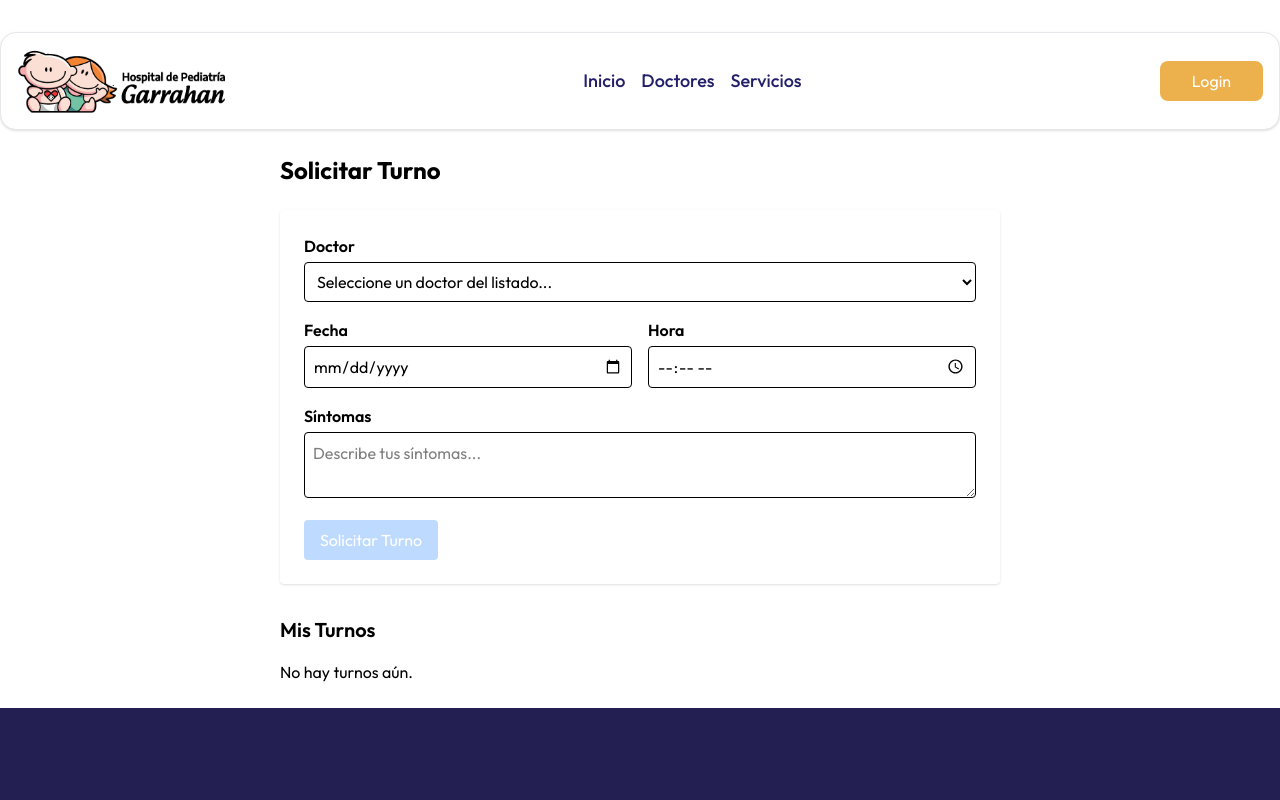
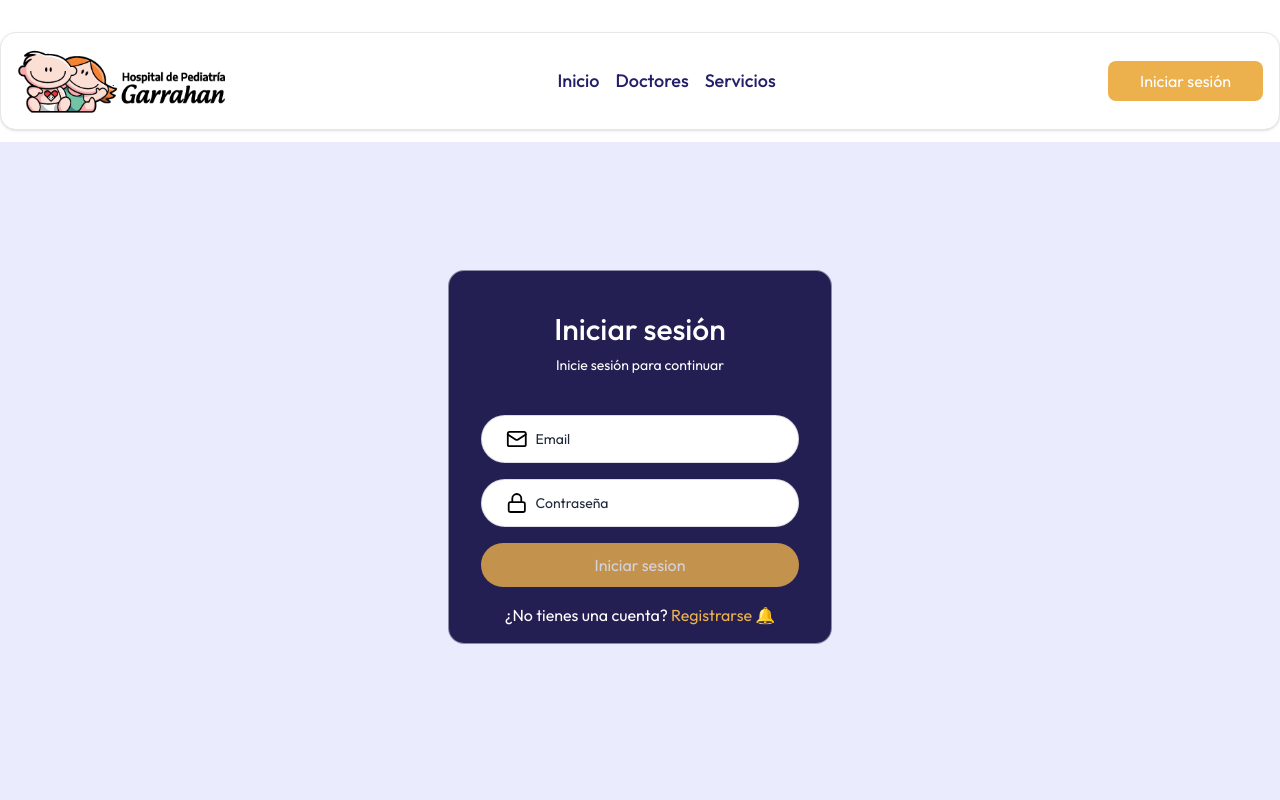
Before and after one commit to hugoalfredotorres/Proyecto-G2-react, a React (Vite) app: page /turnos in a window 1280 px wide. Shown: the top 800 px of the page. Built offline with nearby package versions, Linux system fonts and the light colour scheme.

Commit message:
corrigiendo unas ultimas cositas

```diff
--- a/src/App.jsx
+++ b/src/App.jsx
@@ -78,7 +78,7 @@ const App = () => {
         <Route path="/services" element={<Services />} />
         <Route path="/login" element={<Login />} />
         <Route path="/signup" element={<Signup />} />
-        <Route path="/turnos" element={<Turnos />} />
+        <Route path="/turnos" element={isPaciente ? <Turnos /> : <Login />} />
 
         {/* Doctor Routes */}
         <Route
--- a/src/components/Navbar.jsx
+++ b/src/components/Navbar.jsx
@@ -88,7 +88,7 @@ const Navbar = () => {
                     onClick={handleLogout}
                     className="px-4 py-2 hover:bg-gray-100 rounded cursor-pointer text-red-500"
                   >
-                    Logout
+                    Cerrar sesión
                   </li>
                 </ul>
               </div>
@@ -98,7 +98,7 @@ const Navbar = () => {
               onClick={() => navigate("/login")}
               className="bg-secondary text-white cursor-pointer py-2 px-8 hover:bg-primary duration-300 transition-all rounded-lg"
             >
-              Login
+              Iniciar sesión
             </button>
           )}
         </div>
@@ -146,24 +146,26 @@ const Navbar = () => {
                    z-50 inline-block"
                 >
                   <ul className="flex flex-col p-2 text-gray-700">
-                    <li
-                      onClick={() => navigate("/profile")}
-                      className="px-4 py-2 hover:bg-gray-100 rounded cursor-pointer"
-                    >
-                      Perfil
-                    </li>
-
-                    <li
-                      onClick={() => navigate("/my-appointments")}
-                      className="px-4 py-2 hover:bg-gray-100 rounded cursor-pointer"
-                    >
-                      Mis Turnos
-                    </li>
+                    {!isAdmin ? (
+                      <li
+                        onClick={() => navigate("/turnos")}
+                        className="px-4 py-2 hover:bg-gray-100 rounded cursor-pointer"
+                      >
+                        Mis Turnos
+                      </li>
+                    ) : (
+                      <li
+                        onClick={() => navigate("/admin-dashboard")}
+                        className="px-4 py-2 hover:bg-gray-100 rounded cursor-pointer"
+                      >
+                        Ver usuarios
+                      </li>
+                    )}
                     <li
                       onClick={handleLogout}
                       className="px-4 py-2 hover:bg-gray-100 rounded cursor-pointer text-red-500"
                     >
-                      Logout
+                      Cerrar sesión
                     </li>
                   </ul>
                 </div>
@@ -173,7 +175,7 @@ const Navbar = () => {
                 onClick={() => navigate("/login")}
                 className="bg-secondary text-white cursor-pointer py-2 px-8 hover:bg-primary duration-300 transition-all rounded-lg"
               >
-                Login
+                Iniciar sesión
               </button>
             )}
           </div>
--- a/src/pages/Login.jsx
+++ b/src/pages/Login.jsx
@@ -5,7 +5,7 @@ import { Link } from "react-router-dom";
 import toast from "react-hot-toast";
 
 const Login = () => {
-  const { navigate, setUser, loading, setIsDoctor, setIsPaciente, setIsAdmin } =
+  const { navigate, setUser, setIsDoctor, setIsPaciente, setIsAdmin } =
     useContext(AppContext);
 
   const [formData, setFormData] = useState({
@@ -61,7 +61,9 @@ const Login = () => {
         onSubmit={handleSubmit}
         className="max-w-96 w-full mx-auto  text-center border border-gray-300/60 rounded-2xl px-8 bg-primary"
       >
-        <h1 className="text-white text-3xl mt-10 font-medium">Login</h1>
+        <h1 className="text-white text-3xl mt-10 font-medium">
+          Iniciar sesión
+        </h1>
         <p className="text-white text-sm mt-2">Inicie sesión para continuar</p>
         <div className="flex items-center w-full mt-10 bg-white border border-gray-300/80 h-12 rounded-full overflow-hidden pl-6 gap-2">
           <MailIcon />
@@ -84,16 +86,17 @@ const Login = () => {
             value={formData.password}
             onChange={handleChange}
             className="bg-transparent text-gray-800 placeholder-gray-800 outline-none text-sm w-full h-full"
-            placeholder="Password"
+            placeholder="Contraseña"
             required
           />
         </div>
 
         <button
           type="submit"
-          className="mt-4 w-full h-11 rounded-full text-white bg-secondary  cursor-pointer hover:opacity-90 transition-opacity"
+          className="mt-4 w-full h-11 rounded-full text-white bg-secondary disabled:opacity-80  cursor-pointer hover:opacity-90 transition-opacity"
+          disabled={!formData.email || !formData.password}
         >
-          {loading ? "please wait..." : "Login"}
+          Iniciar sesion
         </button>
         <p className="py-4 text-white">
           ¿No tienes una cuenta?
--- a/src/pages/doctor/Layout.jsx
+++ b/src/pages/doctor/Layout.jsx
@@ -5,7 +5,7 @@ import { Grid3X3, LayoutDashboard, Menu, User2Icon, X } from "lucide-react";
 import toast from "react-hot-toast";
 
 const Layout = () => {
-  const { setIsDoctor, navigate } = useContext(AppContext);
+  const { user, setUser, setIsDoctor, navigate } = useContext(AppContext);
   const location = useLocation();
   const [sidebarOpen, setSidebarOpen] = useState(false);
 
@@ -25,6 +25,7 @@ const Layout = () => {
     return location.pathname === path;
   };
   const logout = async () => {
+    setUser(null);
     setIsDoctor(false);
     localStorage.removeItem("usuario-logueado");
     toast.success(`Hasta pronto ${user.name}`);
@@ -87,8 +88,8 @@ const Layout = () => {
             <div className="flex items-center text-sm text-gray-500">
               <div className="w-8 h-8 bg-gray-300 rounded-full mr-3"></div>
               <div>
-                <div className="font-medium text-gray-900">Doctor User</div>
-                <div>doctor@example.com</div>
+                <div className="font-medium text-gray-900">{user.name}</div>
+                <div>{user.email}</div>
               </div>
             </div>
           </div>
@@ -119,7 +120,7 @@ const Layout = () => {
                   onClick={logout}
                   className="cursor-pointer hover:underline text-red-500 text-lg font-semibold"
                 >
-                  Logout
+                  Salir
                 </p>
               </div>
             </div>
```
